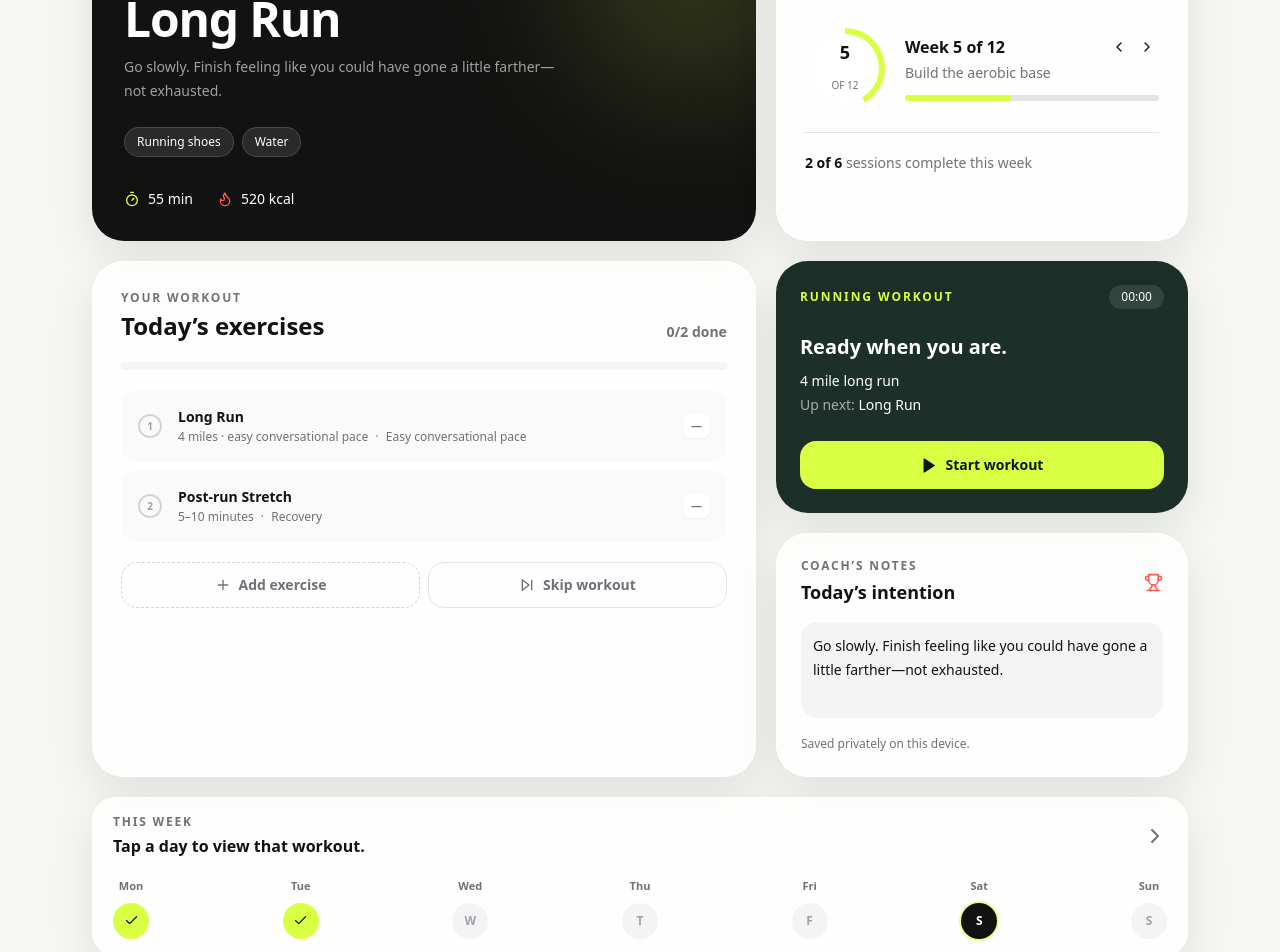
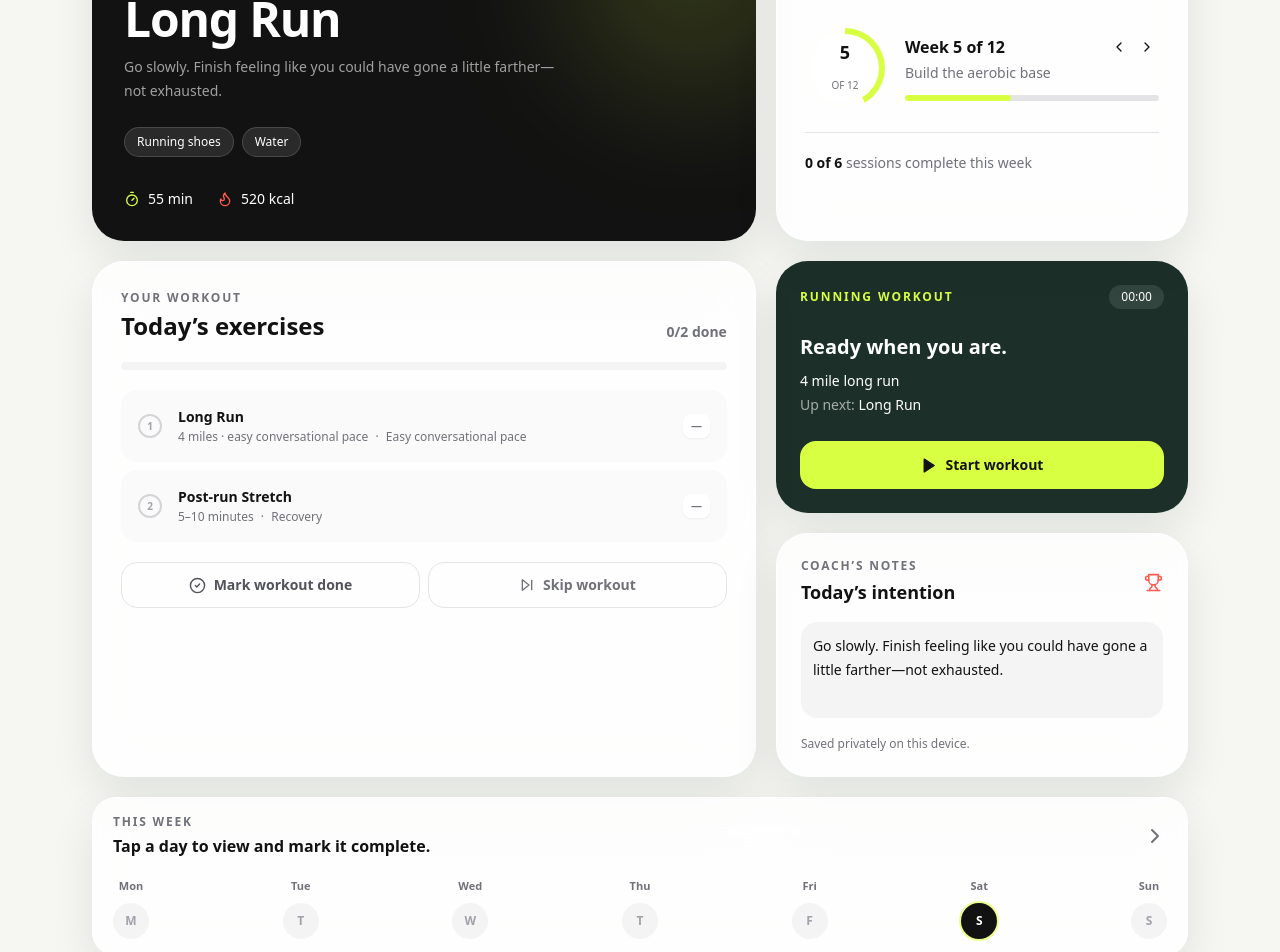
Before and after one commit to MrMikeG/FitnessTracker, a Next.js app: page / in a window 1280 px wide. Shown: the part 181-1133 px from the top of the page. Built offline with nearby package versions, Linux system fonts and the light colour scheme.

Commit message:
Add files via upload

```diff
--- a/app/page.tsx
+++ b/app/page.tsx
@@ -2,7 +2,7 @@
 
 import { useEffect, useMemo, useState } from 'react'
 import plan from '@/data/training-plan.json'
-import { Check, ChevronLeft, ChevronRight, Dumbbell, Flame, Moon, Play, Plus, Settings2, SkipForward, Sun, Timer, Trophy, X } from 'lucide-react'
+import { Check, ChevronLeft, ChevronRight, CircleCheck, Dumbbell, Flame, Moon, Play, Settings2, SkipForward, Sun, Timer, Trophy, X } from 'lucide-react'
 import { Button } from '@/components/ui/button'
 
 type Exercise = (typeof plan.schedule)[keyof typeof plan.schedule]['exercises'][number]
@@ -10,10 +10,11 @@ type Exercise = (typeof plan.schedule)[keyof typeof plan.schedule]['exercises'][
 const dayLabels = ['M', 'T', 'W', 'T', 'F', 'S', 'S']
 const dayNames = ['Mon', 'Tue', 'Wed', 'Thu', 'Fri', 'Sat', 'Sun']
 const weekDayKeys = ['monday', 'tuesday', 'wednesday', 'thursday', 'friday', 'saturday', 'sunday'] as const
-const storageKey = 'pulse-training-progress-v1'
+const storageKey = 'pulse-training-progress-v2'
 
 type SavedProgress = {
   completedByDay: Record<string, string[]>
+  completedWorkouts: string[]
   skippedDays: string[]
   notesByWorkout: Record<string, string>
   selectedDayIndex: number
@@ -33,6 +34,7 @@ export default function Home() {
   const runFocus = dayKey === 'monday' ? `Easy run · ${plan.weekSettings.easyRun[weekIndex]}` : dayKey === 'wednesday' ? plan.weekSettings.speedRun[weekIndex] : dayKey === 'saturday' ? `${plan.weekSettings.longRunMiles[weekIndex]} mile long run` : null
   const exercises = workout.exercises.map(exercise => exercise.id === 'speed-session' ? { ...exercise, detail: plan.weekSettings.speedRun[weekIndex] } : exercise.id === 'long-run' ? { ...exercise, detail: `${plan.weekSettings.longRunMiles[weekIndex]} miles · easy conversational pace` } : exercise)
   const [completedByDay, setCompletedByDay] = useState<Record<string, string[]>>({})
+  const [completedWorkouts, setCompletedWorkouts] = useState<string[]>([])
   const [skippedDays, setSkippedDays] = useState<string[]>([])
   const [notesByWorkout, setNotesByWorkout] = useState<Record<string, string>>({})
   const [running, setRunning] = useState(false)
@@ -41,7 +43,9 @@ export default function Home() {
   const [hydrated, setHydrated] = useState(false)
 
   const completed = completedByDay[workoutKey] ?? []
+  const isWorkoutComplete = completedWorkouts.includes(workoutKey)
   const isSkipped = skippedDays.includes(workoutKey)
+  const completedThisWeek = completedWorkouts.filter(key => key.startsWith(`${selectedWeek}-`)).length
   const notes = notesByWorkout[workoutKey] ?? workout.coachNote
 
   useEffect(() => { document.documentElement.classList.toggle('dark', dark) }, [dark])
@@ -51,6 +55,7 @@ export default function Home() {
       if (saved) {
         const progress = JSON.parse(saved) as Partial<SavedProgress>
         if (progress.completedByDay) setCompletedByDay(progress.completedByDay)
+        if (progress.completedWorkouts) setCompletedWorkouts(progress.completedWorkouts)
         if (progress.skippedDays) setSkippedDays(progress.skippedDays)
         if (progress.notesByWorkout) setNotesByWorkout(progress.notesByWorkout)
         if (typeof progress.selectedDayIndex === 'number') setSelectedDayIndex(progress.selectedDayIndex)
@@ -62,9 +67,9 @@ export default function Home() {
   }, [])
   useEffect(() => {
     if (!hydrated) return
-    const progress: SavedProgress = { completedByDay, skippedDays, notesByWorkout, selectedDayIndex, selectedWeek, dark }
+    const progress: SavedProgress = { completedByDay, completedWorkouts, skippedDays, notesByWorkout, selectedDayIndex, selectedWeek, dark }
     window.localStorage.setItem(storageKey, JSON.stringify(progress))
-  }, [completedByDay, dark, hydrated, notesByWorkout, selectedDayIndex, selectedWeek, skippedDays])
+  }, [completedByDay, completedWorkouts, dark, hydrated, notesByWorkout, selectedDayIndex, selectedWeek, skippedDays])
   useEffect(() => {
     if (!running) return
     const t = window.setInterval(() => setElapsed(s => s + 1), 1000)
@@ -79,7 +84,14 @@ export default function Home() {
     return { ...days, [workoutKey]: current.includes(id) ? current.filter(x => x !== id) : [...current, id] }
   })
   const changeDay = (direction: number) => setSelectedDayIndex(index => (index + direction + 7) % 7)
-  const toggleSkip = () => setSkippedDays(days => days.includes(workoutKey) ? days.filter(day => day !== workoutKey) : [...days, workoutKey])
+  const toggleSkip = () => {
+    setSkippedDays(days => days.includes(workoutKey) ? days.filter(day => day !== workoutKey) : [...days, workoutKey])
+    setCompletedWorkouts(days => days.filter(day => day !== workoutKey))
+  }
+  const toggleWorkoutComplete = () => {
+    setCompletedWorkouts(days => days.includes(workoutKey) ? days.filter(day => day !== workoutKey) : [...days, workoutKey])
+    setSkippedDays(days => days.filter(day => day !== workoutKey))
+  }
   const changeWeek = (direction: number) => setSelectedWeek(week => Math.min(plan.totalWeeks, Math.max(1, week + direction)))
   const updateNotes = (note: string) => setNotesByWorkout(current => ({ ...current, [workoutKey]: note }))
   return (
@@ -102,16 +114,16 @@ export default function Home() {
         <aside className="glass rounded-4xl p-6 sm:p-7">
           <div className="flex items-start justify-between"><div><p className="text-xs font-bold uppercase tracking-[.15em] muted">Training plan</p><h3 className="mt-1 text-xl font-bold">{plan.planName}</h3></div><button className="rounded-xl p-2 text-zinc-500 hover:bg-zinc-100 dark:hover:bg-white/10"><Settings2 size={18}/></button></div>
           <div className="mt-7 flex items-center gap-5"><div className="ring-progress grid h-20 w-20 place-items-center rounded-full p-[6px]" style={{'--progress': `${(selectedWeek / plan.totalWeeks) * 100}%`} as React.CSSProperties}><div className="grid h-full w-full place-items-center rounded-full bg-white text-center dark:bg-[#161816]"><b className="text-lg leading-none">{selectedWeek}</b><span className="text-[10px] muted">OF {plan.totalWeeks}</span></div></div><div className="min-w-0 flex-1"><div className="flex items-center justify-between gap-2"><p className="font-semibold">Week {selectedWeek} of {plan.totalWeeks}</p><div className="flex gap-1"><button onClick={() => changeWeek(-1)} disabled={selectedWeek === 1} className="rounded-lg p-1 disabled:opacity-25" aria-label="Previous week"><ChevronLeft size={16}/></button><button onClick={() => changeWeek(1)} disabled={selectedWeek === plan.totalWeeks} className="rounded-lg p-1 disabled:opacity-25" aria-label="Next week"><ChevronRight size={16}/></button></div></div><p className="mt-1 text-sm muted">{phase}</p><div className="mt-3 h-1.5 w-full overflow-hidden rounded-full bg-zinc-200 dark:bg-white/10"><div className="h-full rounded-full bg-lime" style={{width: `${(selectedWeek / plan.totalWeeks) * 100}%`}}/></div></div></div>
-          <div className="mt-6 border-t pt-5 text-sm dark:border-white/10"><span className="font-bold">{selectedWeek === plan.week ? plan.completedThisWeek : 0} of {plan.weeklyGoal}</span><span className="muted"> sessions complete this week{selectedWeek !== plan.week ? ' (preview)' : ''}</span></div>
+          <div className="mt-6 border-t pt-5 text-sm dark:border-white/10"><span className="font-bold">{completedThisWeek} of {plan.weeklyGoal}</span><span className="muted"> sessions complete this week</span></div>
         </aside>
       </section>
 
       <section className="mb-5 grid gap-5 lg:grid-cols-[1.45fr_.9fr]">
         <div className="glass rounded-4xl p-5 sm:p-7">
-          <div className="flex items-end justify-between"><div><p className="text-xs font-bold uppercase tracking-[.15em] muted">Your workout</p><h2 className="mt-1 text-2xl font-bold">{selectedDayIndex === actualDayIndex ? 'Today’s' : `${workout.day}'s`} exercises</h2></div><span className="text-sm font-semibold text-zinc-500">{isSkipped ? 'Skipped' : `${completed.length}/${exercises.length} done`}</span></div>
+          <div className="flex items-end justify-between"><div><p className="text-xs font-bold uppercase tracking-[.15em] muted">Your workout</p><h2 className="mt-1 text-2xl font-bold">{selectedDayIndex === actualDayIndex ? 'Today’s' : `${workout.day}'s`} exercises</h2></div><span className="text-sm font-semibold text-zinc-500">{isSkipped ? 'Skipped' : isWorkoutComplete ? 'Complete' : `${completed.length}/${exercises.length} done`}</span></div>
           <div className="mt-5 h-2 overflow-hidden rounded-full bg-zinc-100 dark:bg-white/10"><div className="h-full rounded-full bg-lime transition-all duration-500" style={{width: `${percent}%`}}/></div>
           <div className={`mt-5 space-y-2 ${isSkipped ? 'opacity-40' : ''}`}>{exercises.map((ex, i) => <ExerciseRow key={`${ex.id}-${i}`} exercise={ex} number={i + 1} checked={completed.includes(ex.id)} onToggle={() => toggle(ex.id)} />)}</div>
-          <div className="mt-5 grid grid-cols-2 gap-2"><button className="flex items-center justify-center gap-2 rounded-2xl border border-dashed border-zinc-300 py-3 text-sm font-semibold muted transition hover:border-zinc-500 hover:text-ink dark:border-white/15 dark:hover:text-white"><Plus size={16}/> Add exercise</button><button onClick={toggleSkip} className={`flex items-center justify-center gap-2 rounded-2xl border py-3 text-sm font-semibold transition ${isSkipped ? 'border-coral bg-coral text-white' : 'border-zinc-200 text-zinc-500 hover:border-coral hover:text-coral dark:border-white/10'}`}><SkipForward size={16}/>{isSkipped ? 'Undo skip' : 'Skip workout'}</button></div>
+          <div className="mt-5 grid grid-cols-2 gap-2"><button onClick={toggleWorkoutComplete} className={`flex items-center justify-center gap-2 rounded-2xl border py-3 text-sm font-semibold transition ${isWorkoutComplete ? 'border-lime bg-lime text-ink' : 'border-zinc-200 text-zinc-600 hover:border-lime dark:border-white/10 dark:text-zinc-300'}`}><CircleCheck size={17}/>{isWorkoutComplete ? 'Undo complete' : 'Mark workout done'}</button><button onClick={toggleSkip} className={`flex items-center justify-center gap-2 rounded-2xl border py-3 text-sm font-semibold transition ${isSkipped ? 'border-coral bg-coral text-white' : 'border-zinc-200 text-zinc-500 hover:border-coral hover:text-coral dark:border-white/10'}`}><SkipForward size={16}/>{isSkipped ? 'Undo skip' : 'Skip workout'}</button></div>
         </div>
 
         <div className="space-y-5">
@@ -125,7 +137,7 @@ export default function Home() {
         </div>
       </section>
 
-      <section className="glass rounded-3xl px-5 py-4"><div className="flex items-center justify-between"><div><p className="text-xs font-bold uppercase tracking-[.15em] muted">This week</p><p className="mt-1 font-bold">Tap a day to view that workout.</p></div><ChevronRight className="muted"/></div><div className="mt-5 flex justify-between">{dayLabels.map((d, i) => <button onClick={() => setSelectedDayIndex(i)} key={`${d}-${i}`} className="flex flex-col items-center gap-2"><span className="text-[11px] font-semibold muted">{dayNames[i]}</span><span className={`grid h-9 w-9 place-items-center rounded-full text-xs font-bold transition ${i < plan.completedThisWeek ? 'bg-lime text-ink' : i === selectedDayIndex ? 'bg-ink text-white ring-2 ring-lime/60 dark:bg-white dark:text-ink' : 'bg-zinc-100 text-zinc-400 dark:bg-white/5'}`}>{i < plan.completedThisWeek ? <Check size={15}/> : d}</span></button>)}</div></section>
+      <section className="glass rounded-3xl px-5 py-4"><div className="flex items-center justify-between"><div><p className="text-xs font-bold uppercase tracking-[.15em] muted">This week</p><p className="mt-1 font-bold">Tap a day to view and mark it complete.</p></div><ChevronRight className="muted"/></div><div className="mt-5 flex justify-between">{dayLabels.map((d, i) => { const key = `${selectedWeek}-${weekDayKeys[i]}`; const done = completedWorkouts.includes(key); return <button onClick={() => setSelectedDayIndex(i)} key={`${d}-${i}`} className="flex flex-col items-center gap-2"><span className="text-[11px] font-semibold muted">{dayNames[i]}</span><span className={`grid h-9 w-9 place-items-center rounded-full text-xs font-bold transition ${done ? 'bg-lime text-ink' : i === selectedDayIndex ? 'bg-ink text-white ring-2 ring-lime/60 dark:bg-white dark:text-ink' : 'bg-zinc-100 text-zinc-400 dark:bg-white/5'}`}>{done ? <Check size={15}/> : d}</span></button>})}</div></section>
     </main>
   )
 }
--- a/data/training-plan.json
+++ b/data/training-plan.json
@@ -4,7 +4,7 @@
   "totalWeeks": 12,
   "phase": "Build the aerobic base",
   "weeklyGoal": 6,
-  "completedThisWeek": 2,
+  "completedThisWeek": 0,
   "weekSettings": {
     "easyRun": ["20–30 min", "20–30 min", "20–30 min", "20–30 min", "30–35 min", "30–35 min", "30–35 min", "30–35 min", "35–45 min", "35–45 min", "35–45 min", "35–45 min"],
     "speedRun": ["Run 1 min / walk 2 min · 8–10 rounds", "Run 1 min / walk 2 min · 8–10 rounds", "Run 1 min / walk 2 min · 8–10 rounds", "Run 1 min / walk 2 min · 8–10 rounds", "Run 3 min / walk 1 min · repeat", "Run 3 min / walk 1 min · repeat", "Run 3 min / walk 1 min · repeat", "Run 3 min / walk 1 min · repeat", "6 × 400 m fast · easy recovery", "6 × 400 m fast · easy recovery", "6 × 400 m fast · easy recovery", "6 × 400 m fast · easy recovery"],
```
